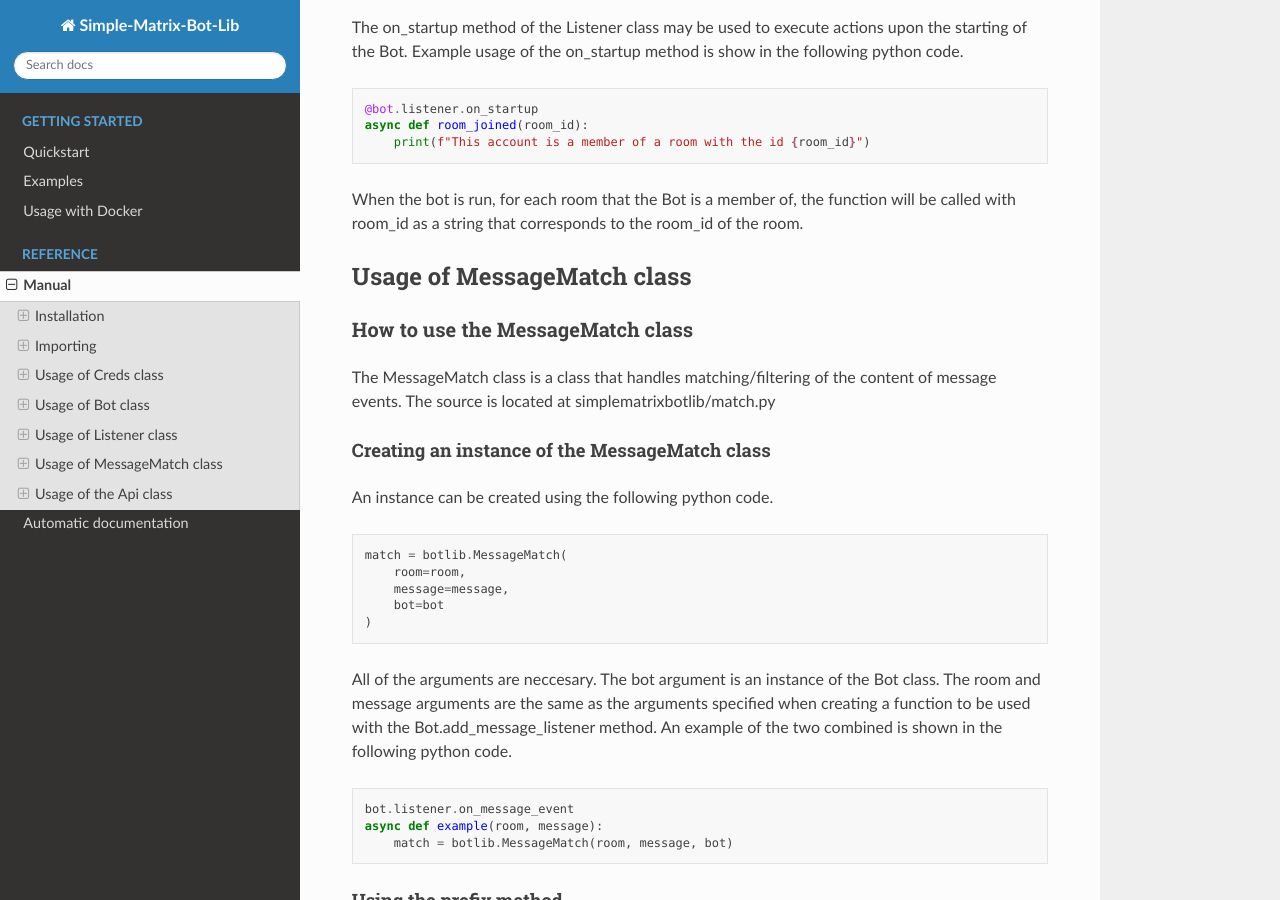
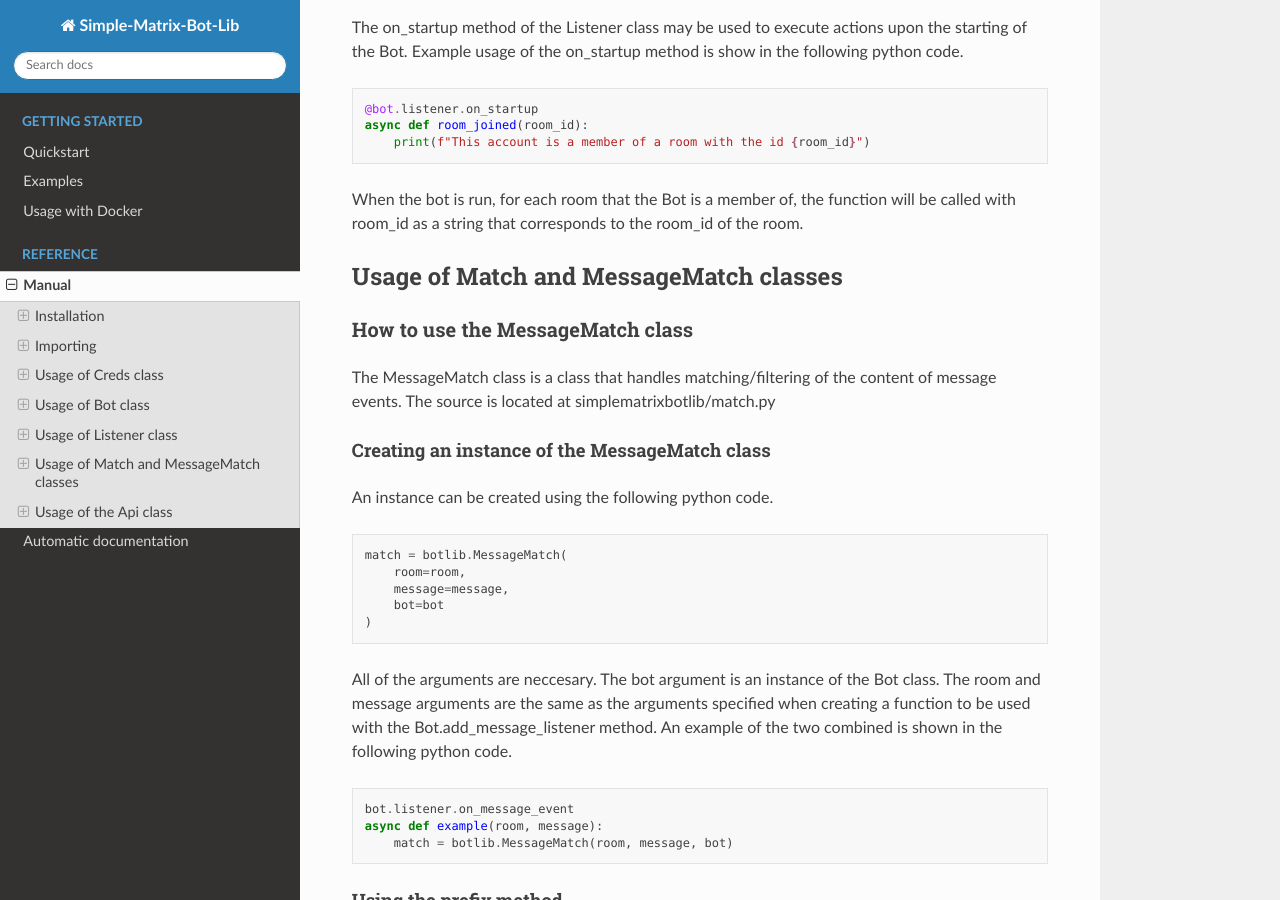
Before and after one commit to imbev/simplematrixbotlib, a Sphinx documentation site: the page built from doc/manual.md, in a window 1280 px wide and 900 px high, scrolled down 3766 px. Built offline with Sphinx 7.4.7 and the Read the Docs theme 2.0.0, drawn with Linux system fonts in a browser that asks for light colours.

Commit message:
Rename MessageMatch.md to Match.md

```diff
--- a/doc/manual.md
+++ b/doc/manual.md
@@ -24,9 +24,9 @@ This is a manual for simplematrixbotlib that includes documentation, examples, a
 
 .. mdinclude:: manual/listener.md
 
-## Usage of MessageMatch class
+## Usage of Match and MessageMatch classes
 
-.. mdinclude:: manual/messagematch.md
+.. mdinclude:: manual/match.md
 
 ## Usage of the Api class
 
```
Also changed, not shown: doc/manual/match.md (renamed from doc/manual/messagematch.md).
